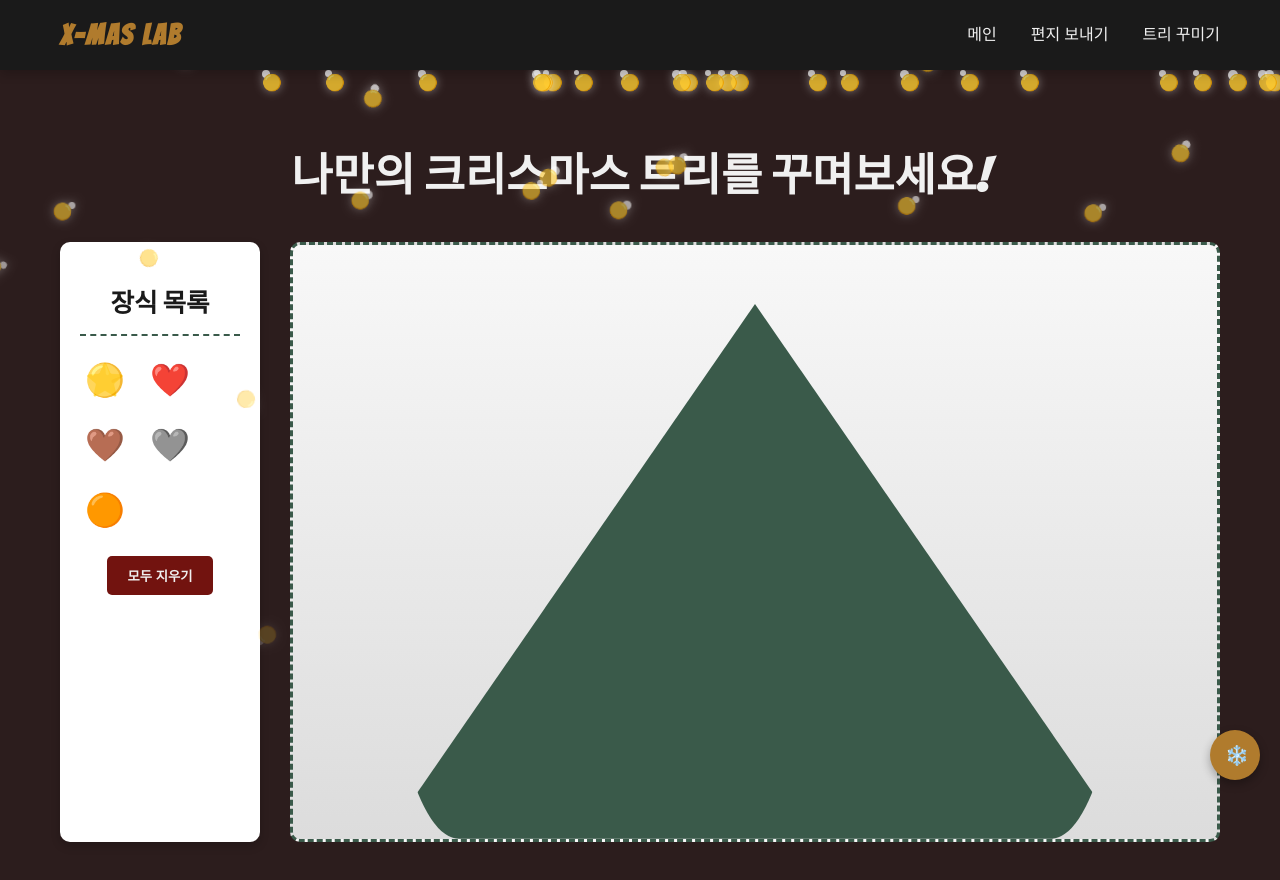
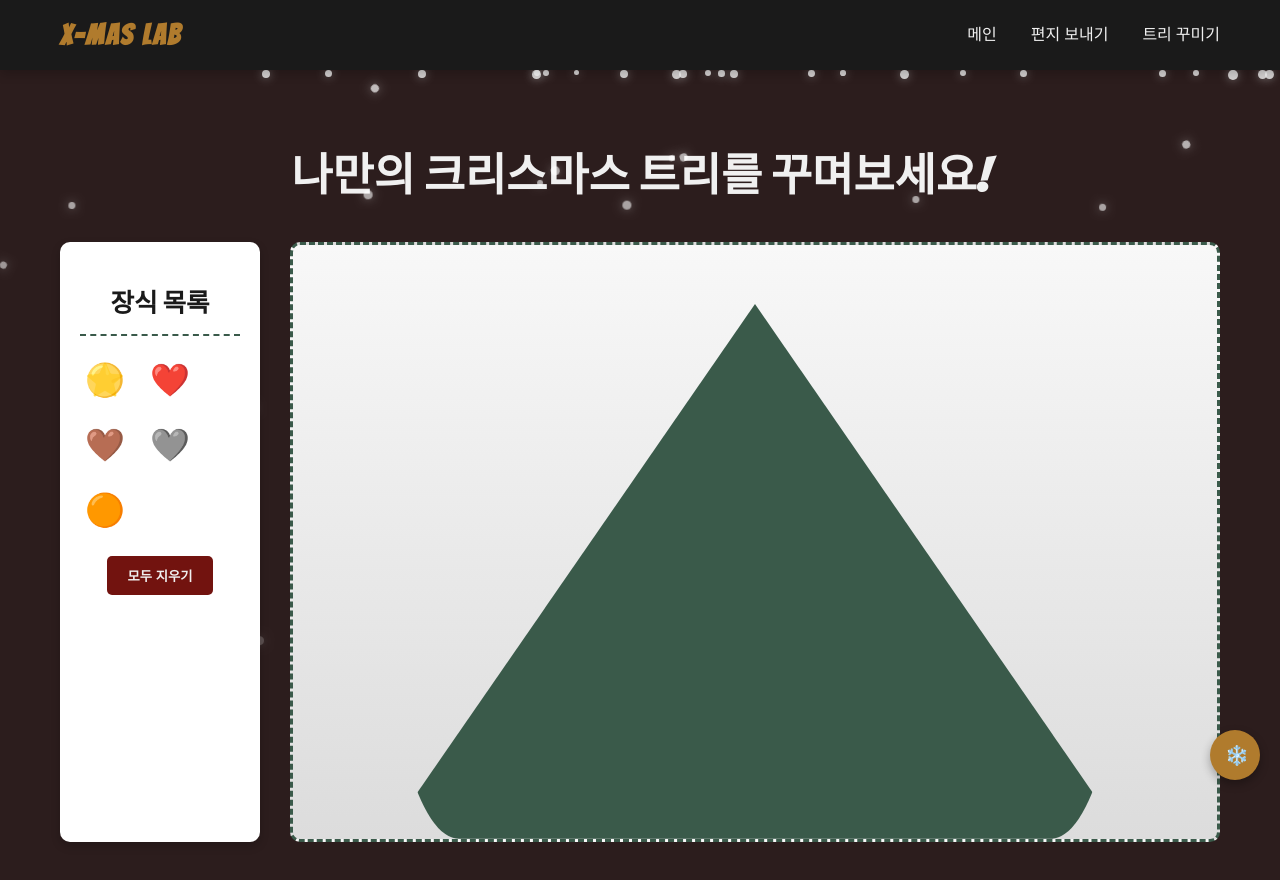
Before and after one commit to gongo1795/christmas_team, a plain HTML site: page tree-decorator.html in a window 1280 px wide. Drawn offline with Linux system fonts and the light colour scheme; a web font is replaced by a local one.

Commit message:
눈 수정

```diff
--- a/css/tree.css
+++ b/css/tree.css
@@ -75,7 +75,7 @@
 .star-gold::before { content: "🤎"; }
 .candy-cane::before { content: "🩶"; }
 .gift-box::before { content: "🟠"; }
-.snowflake::before { content: "🟡"; }
+.ornaments-list .snowflake::before { content: "🟡"; }
 
 /* 2. 트리 영역 */
 .tree-area {
```
